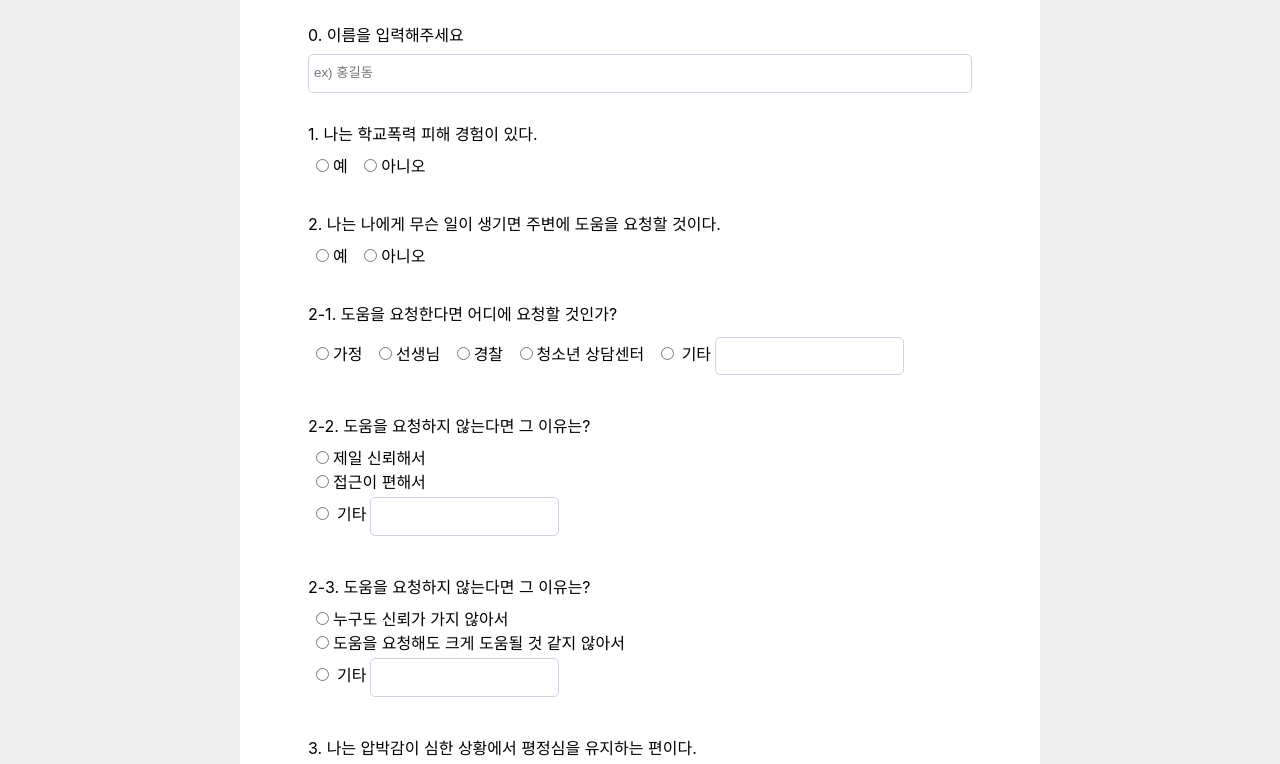
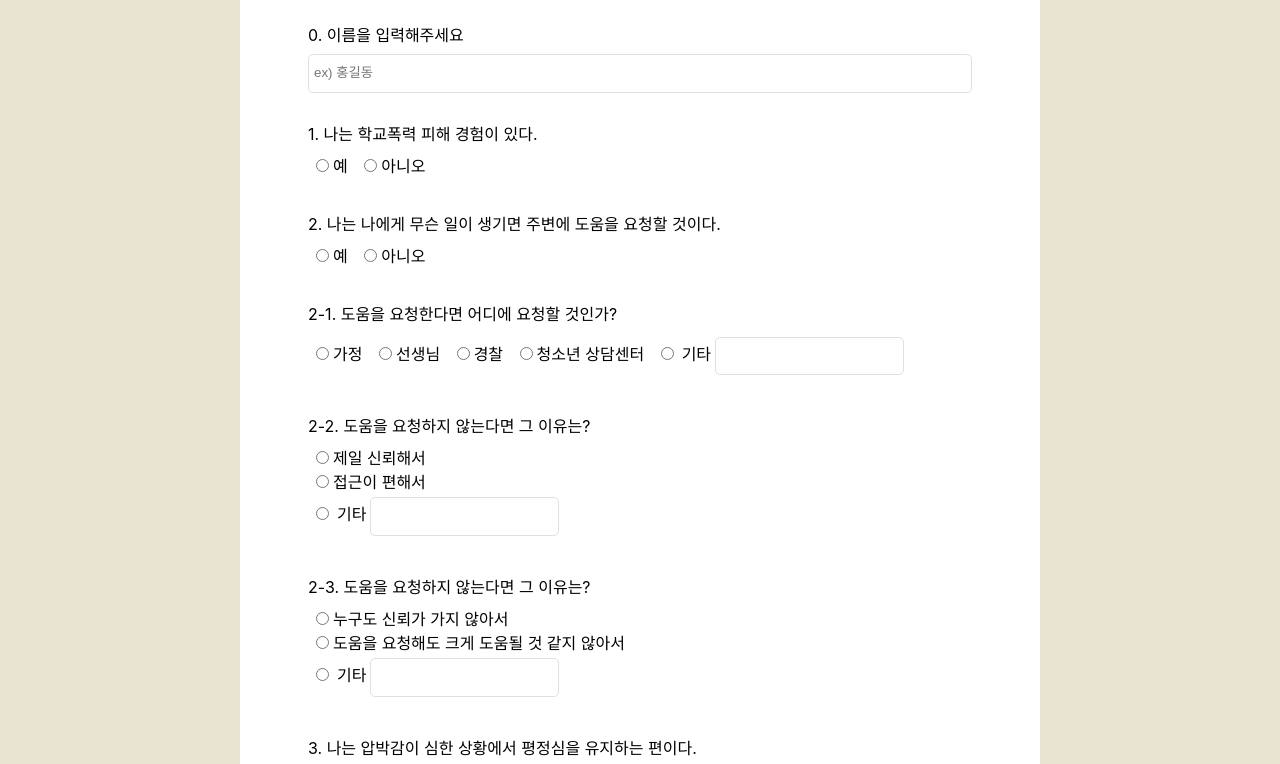
Before and after one commit to player62/Survey, a plain HTML site: page index.html in a window 1280 px wide. Shown: the part 67-831 px from the top of the page. Drawn offline with Linux system fonts and the light colour scheme.

Commit message:
Update style.css

```diff
--- a/style.css
+++ b/style.css
@@ -23,7 +23,7 @@ body{
     padding-top: 300px;
     font-family: Inter;
     height: 100vh;
-    background: #eee;
+    background: rgb(233, 227, 209);
     display: flex;
     align-items: center;
     justify-content: center;
@@ -80,7 +80,7 @@ form{
 
 input, textarea{
     border: 1px solid;
-    border: 1px solid #d0d2e2;
+    border: 1px solid #dddfeb;
         line-height: 2;
         padding: 5px;
         border-radius: 5px;
@@ -95,6 +95,6 @@ form button{
     width: 100%;
     padding: 20px;
     color: white;
-    background: #1aaaef;
+    background: #d4bb9a;
     border-radius: 5px;
 }
```
